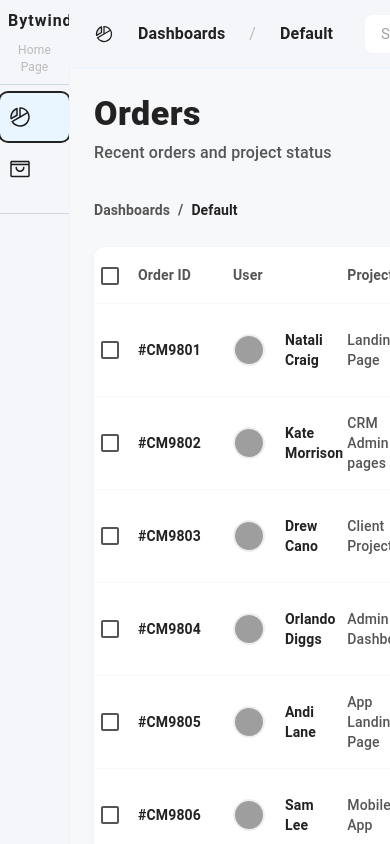
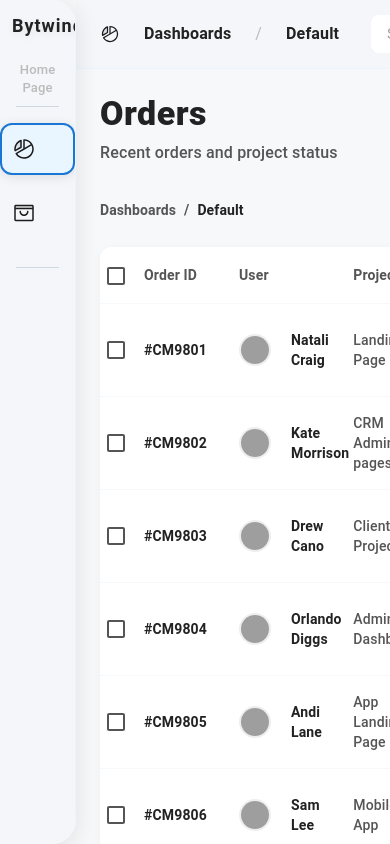
Before and after one commit to priya08dharshini934/Analytics-DashBoard-UI, a Next.js app: page / in a window 390 px wide. Shown: the top 844 px of the page. Built offline with nearby package versions, Linux system fonts and the light colour scheme; grey boxes are pictures that could not be loaded.

Commit message:
Refactor Sidebar component: enhance layout and styling for improved responsiveness and user experience by adjusting widths, padding, and typography.

```diff
--- a/src/app/components/Sidebar.tsx
+++ b/src/app/components/Sidebar.tsx
@@ -47,27 +47,31 @@ export default function Sidebar({ activeTab, onTabClick, darkMode }: SidebarProp
         variant="permanent"
         PaperProps={{
           sx: {
-            width: { xs: 70, sm: 200, md: 260 },
+            width: { xs: 76, sm: 220, md: 260 },
             boxSizing: 'border-box',
             background: theme.palette.background.default,
             color: theme.palette.text.primary,
             borderRight: `1px solid ${theme.palette.background.paper}`,
+            borderTopRightRadius: 24,
+            borderBottomRightRadius: 24,
+            boxShadow: '0 4px 24px 0 rgba(0,0,0,0.10)',
             transition: 'width 0.3s',
           },
         }}
-        sx={{ width: { xs: 70, sm: 200, md: 260 }, flexShrink: 0 }}
+        sx={{ width: { xs: 76, sm: 220, md: 260 }, flexShrink: 0 }}
       >
         {/* Sidebar header */}
-        <Box sx={{ display: 'flex', alignItems: 'center', p: { xs: 1, sm: 2 }, pb: 0 }}>
+        <Box sx={{ display: 'flex', alignItems: 'center', p: { xs: 1.5, sm: 2.5 }, pb: 0, mb: 1 }}>
           <Typography
             variant="h6"
             sx={{
               fontWeight: 'bold',
-              fontSize: { xs: 16, sm: 20, md: 22 },
+              fontSize: { xs: 18, sm: 22, md: 24 },
               letterSpacing: 1,
               color: theme.palette.text.primary,
               flex: 1,
               textAlign: { xs: 'center', sm: 'left' },
+              textShadow: '0 2px 8px rgba(0,0,0,0.08)',
             }}
           >
             Bytwind
@@ -76,38 +80,44 @@ export default function Sidebar({ activeTab, onTabClick, darkMode }: SidebarProp
         <Typography
           variant="body2"
           sx={{
-            px: { xs: 1, sm: 2 },
+            px: { xs: 1.5, sm: 2.5 },
             pb: 1,
             color: theme.palette.text.secondary,
-            fontSize: { xs: 12, sm: 14, md: 15 },
+            fontSize: { xs: 13, sm: 15, md: 16 },
             textAlign: { xs: 'center', sm: 'left' },
+            fontWeight: 500,
           }}
         >
           Home Page
         </Typography>
-        <Divider sx={{ background: theme.palette.background.paper }} />
-        <List sx={{ mt: 1, p: 0 }}>
+        <Divider sx={{ background: theme.palette.background.paper, mx: 2 }} />
+        <List sx={{ mt: 2, p: 0 }}>
           {menuItems.map((item) => (
             <ListItem
               key={item.text}
               component="button"
               disabled={item.disabled}
               sx={{
-                p: { xs: '8px 8px', sm: '10px 24px' },
-                borderRadius: 2,
-                mb: 0.5,
+                p: { xs: '10px 10px', sm: '14px 28px' },
+                borderRadius: 3,
+                mb: 1.5,
                 opacity: item.disabled ? 0.5 : 1,
                 pointerEvents: item.disabled ? 'none' : 'auto',
-                background: activeTab === item.text ? theme.palette.background.paper : 'none',
+                background: activeTab === item.text ? (darkMode ? '#232326' : '#eaf6ff') : 'none',
                 color: item.disabled ? '#888' : theme.palette.text.primary,
                 fontWeight: activeTab === item.text ? 700 : 500,
                 display: 'flex',
                 alignItems: 'center',
-                gap: 1.5,
+                gap: 2,
                 cursor: item.disabled ? 'not-allowed' : 'pointer',
-                boxShadow: activeTab === item.text ? `0 0 0 2px ${theme.palette.text.primary}` : 'none',
-                minHeight: { xs: 48, sm: 40 },
-                transition: 'background 0.2s',
+                boxShadow: activeTab === item.text ? '0 2px 12px 0 rgba(0,0,0,0.10)' : 'none',
+                minHeight: { xs: 52, sm: 44 },
+                border: activeTab === item.text ? `2px solid ${darkMode ? '#6fb3ff' : '#1976d2'}` : '2px solid transparent',
+                transition: 'background 0.2s, border 0.2s, box-shadow 0.2s',
+                '&:hover': {
+                  background: activeTab === item.text ? (darkMode ? '#232326' : '#eaf6ff') : (darkMode ? '#232326' : '#f5faff'),
+                  boxShadow: '0 2px 12px 0 rgba(0,0,0,0.10)',
+                },
               }}
               onClick={() => {
                 if (!item.disabled) {
@@ -115,13 +125,13 @@ export default function Sidebar({ activeTab, onTabClick, darkMode }: SidebarProp
                 }
               }}
             >
-              <ListItemIcon sx={{ color: item.disabled ? '#888' : theme.palette.text.primary, minWidth: 32 }}>{item.icon}</ListItemIcon>
+              <ListItemIcon sx={{ color: item.disabled ? '#888' : theme.palette.text.primary, minWidth: 32, mr: { xs: 0, sm: 1 } }}>{item.icon}</ListItemIcon>
               <ListItemText
                 primary={item.text}
                 primaryTypographyProps={{
                   sx: {
                     fontWeight: activeTab === item.text ? 700 : 500,
-                    fontSize: { xs: 13, sm: 15, md: 16 },
+                    fontSize: { xs: 15, sm: 17, md: 18 },
                     color: item.disabled ? '#888' : theme.palette.text.primary,
                     display: { xs: 'none', sm: 'block' },
                   },
@@ -130,26 +140,32 @@ export default function Sidebar({ activeTab, onTabClick, darkMode }: SidebarProp
             </ListItem>
           ))}
         </List>
-        <Divider sx={{ background: theme.palette.background.paper, my: 2 }} />
+        <Divider sx={{ background: theme.palette.background.paper, my: 2, mx: 2 }} />
         <List sx={{ p: 0 }}>
           {pageItems.map((page) => (
             <ListItem
               key={page}
               component="button"
               sx={{
-                p: { xs: '6px 8px', sm: '8px 24px' },
+                p: { xs: '8px 10px', sm: '10px 28px' },
                 borderRadius: 2,
-                minHeight: { xs: 36, sm: 32 },
+                minHeight: { xs: 38, sm: 34 },
                 transition: 'background 0.2s',
                 display: { xs: 'none', sm: 'flex' },
+                fontWeight: 500,
+                color: theme.palette.text.secondary,
+                '&:hover': {
+                  background: darkMode ? '#232326' : '#f5faff',
+                  color: darkMode ? '#6fb3ff' : '#1976d2',
+                },
               }}
             >
               <ListItemText
                 primary={page}
                 primaryTypographyProps={{
                   sx: {
-                    fontSize: { xs: 12, sm: 14, md: 15 },
-                    color: theme.palette.text.secondary,
+                    fontSize: { xs: 13, sm: 15, md: 16 },
+                    color: 'inherit',
                   },
                 }}
               />
```
